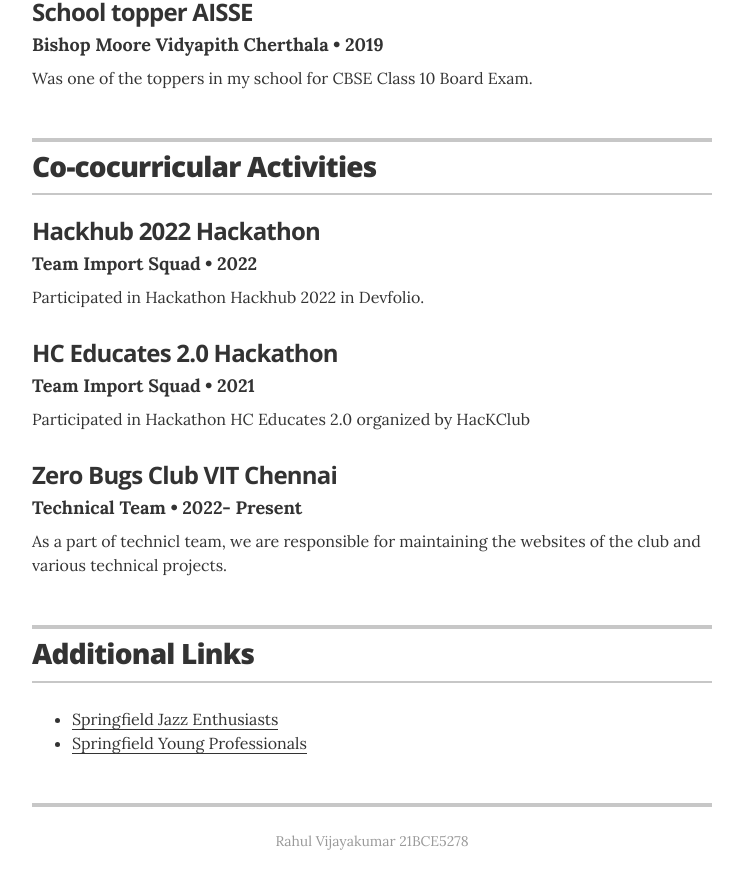
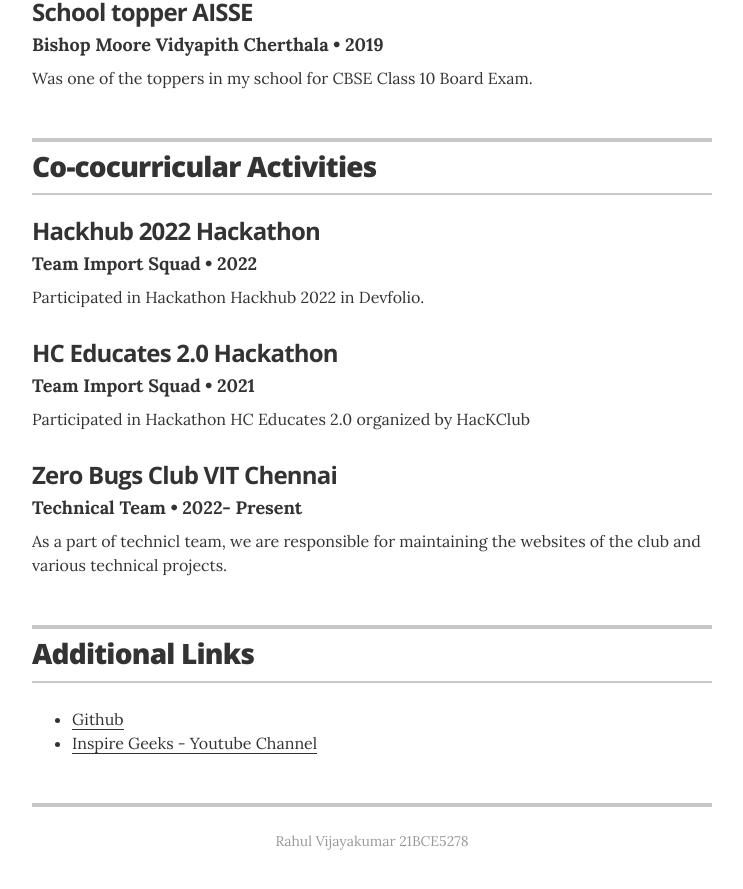
Before and after one commit to rahulvk007/digital-resume, a Jekyll site: the page built from index.html, in a window 1280 px wide and 900 px high, scrolled down 3990 px. Shown: the top 889 px of the window, without its empty margins (268-1011 px from the left). Built offline with Jekyll 4.4.1, drawn with Linux system fonts in a browser that asks for light colours.

Commit message:
Update links.yml

```diff
--- a/_data/links.yml
+++ b/_data/links.yml
@@ -1,5 +1,5 @@
 # links
-- url: "#"
-  description: Springfield Jazz Enthusiasts
-- url: "#"
-  description: Springfield Young Professionals
+- url: "https://github.com/rahulvk007/"
+  description: Github
+- url: "https://www.youtube.com/channel/UC3Ez_M6LDv0whyRkz0xdJ7Q"
+  description: Inspire Geeks - Youtube Channel
```
